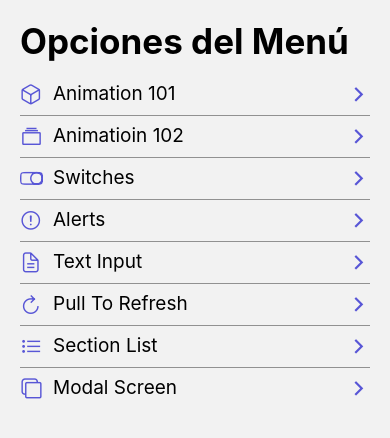
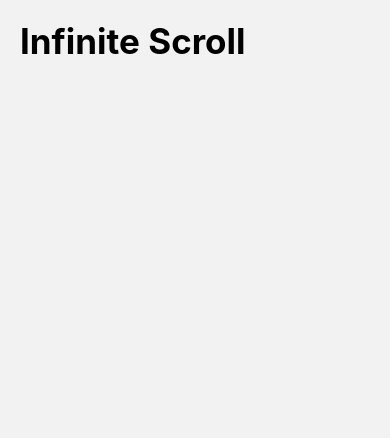
Before and after one commit to omarrendon/react-native-components, a React Native app: screen /InfiniteScrollScreen in a window 390 px wide. Shown: the top 438 px of the page. Built offline with nearby package versions, Linux system fonts and the light colour scheme.

Commit message:
Create: configuration InfiniteScrollScreen

```diff
--- a/src/menuItems/index.ts
+++ b/src/menuItems/index.ts
@@ -41,4 +41,9 @@ export const menuItems: MenuItem[] = [
     icon: 'copy-outline',
     component: 'ModalScreen',
   },
+  {
+    name: 'Infinite Scroll Screen',
+    icon: 'download-outline',
+    component: 'InfiniteScrollScreen',
+  },
 ];
--- a/src/navigation/MyStack.tsx
+++ b/src/navigation/MyStack.tsx
@@ -9,6 +9,7 @@ import {
   PullToRefreshScreen,
   SectionListScreen,
   ModalScreen,
+  InfiniteScrollScreen,
 } from '../screens/index';
 
 const Stack = createStackNavigator();
@@ -31,6 +32,10 @@ export const MyStack = () => {
       />
       <Stack.Screen name="SectionListScreen" component={SectionListScreen} />
       <Stack.Screen name="ModalScreen" component={ModalScreen} />
+      <Stack.Screen
+        name="InfiniteScrollScreen"
+        component={InfiniteScrollScreen}
+      />
     </Stack.Navigator>
   );
 };
--- /dev/null
+++ b/src/screens/InfiniteScrollScreen.tsx
@@ -0,0 +1,12 @@
+import React from 'react';
+import {View} from 'react-native';
+import {HeaderTitle} from '../components/HeaderTitle';
+import {themeStyles} from '../theme/appTheme';
+
+export const InfiniteScrollScreen = () => {
+  return (
+    <View style={themeStyles.globalMargin}>
+      <HeaderTitle title="Infinite Scroll" />
+    </View>
+  );
+};
--- a/src/screens/index.tsx
+++ b/src/screens/index.tsx
@@ -7,3 +7,4 @@ export {TextInputScreen} from './TextInputScreen';
 export {PullToRefreshScreen} from './PullToRefreshScreen';
 export {SectionListScreen} from './SectionListScreen';
 export {ModalScreen} from './ModalScreen';
+export {InfiniteScrollScreen} from './InfiniteScrollScreen';
```
